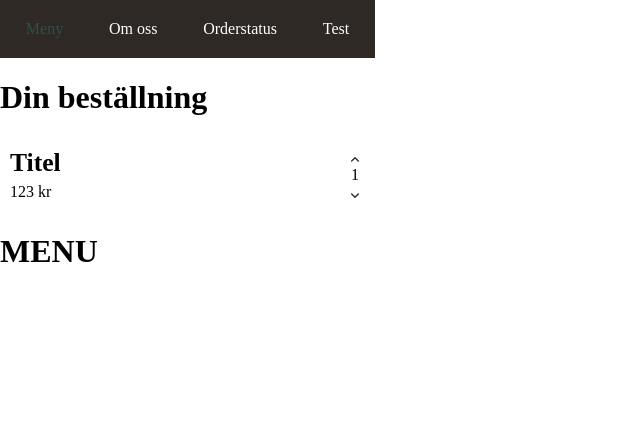
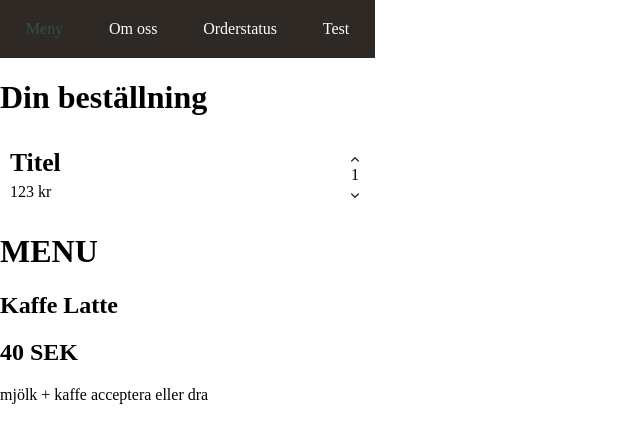
Before and after one commit to Kybbe/fire-turtles, a React (Create React App) app: page /menu in a window 1280 px wide. Shown: the top 442 px of the page, without its empty margins (0-640 px from the left). Built offline with nearby package versions, Linux system fonts and the light colour scheme.

Commit message:
Update Menu.js

```diff
--- a/src/views/Menu.js
+++ b/src/views/Menu.js
@@ -5,9 +5,9 @@ function Menu() {
         <div className="menuInfo">
         <h1>MENU</h1>
 
-        <h2 className="coffe"></h2>
-        <h2 className="price"></h2>
-        <p className="product"></p>
+        <h2 className="coffe"> Kaffe Latte </h2>
+        <h2 className="price">40 SEK</h2>
+        <p className="product"> mjölk + kaffe acceptera eller dra</p>
         <img src={Add} alt="add"></img>
 
         </div>
```
